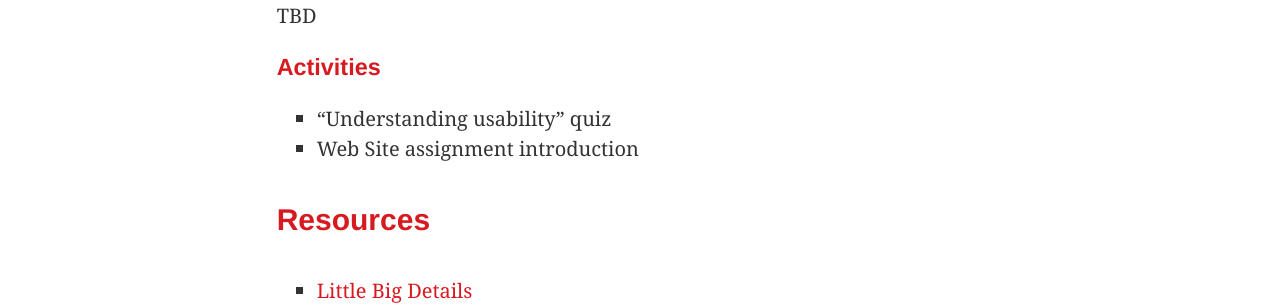
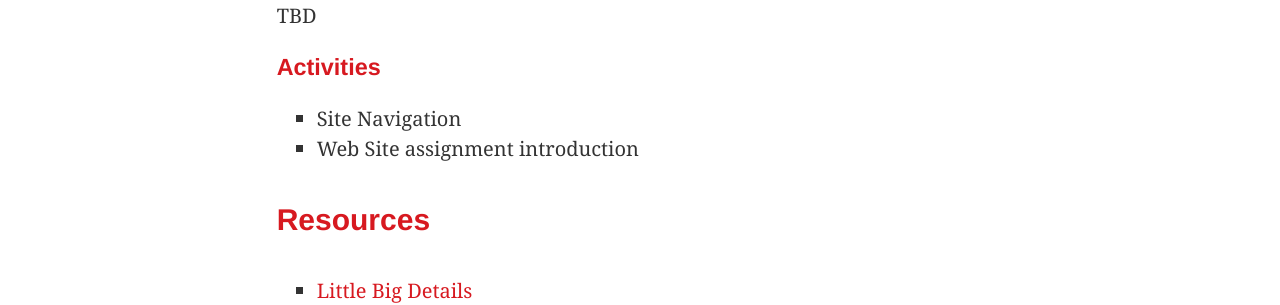
Before and after one commit to ryanwprice/xperience-annex, a Jekyll site: the page built from lessons/week10.md, in a window 1280 px wide. Shown: the part 1578-1883 px from the top of the page. Built offline with Jekyll 4.4.1, drawn with Linux system fonts in a browser that asks for light colours.

Commit message:
Update week10.md

```diff
--- a/lessons/week10.md
+++ b/lessons/week10.md
@@ -50,7 +50,7 @@ TBD
 
 ### Activities
 
-- “Understanding usability” quiz
+- Site Navigation
 - Web Site assignment introduction
 
 ## Resources
```
